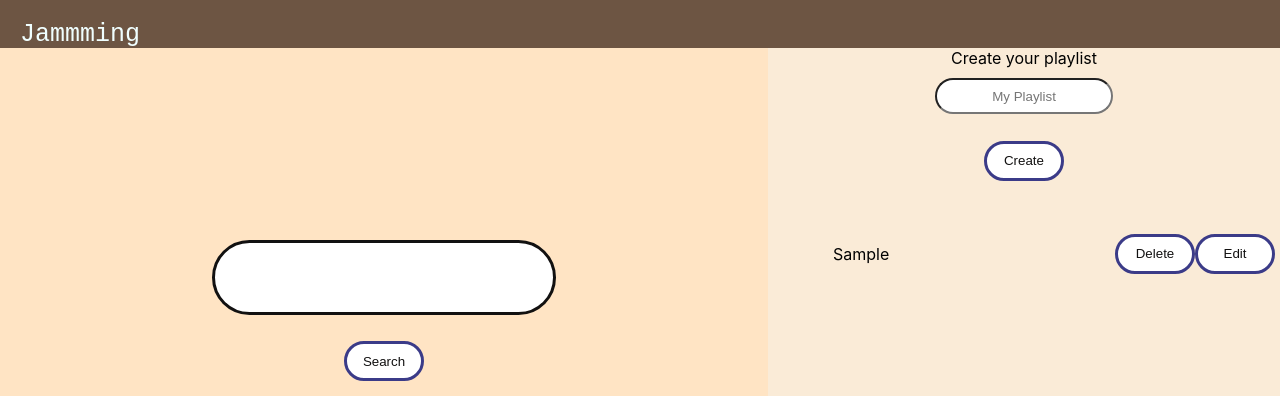
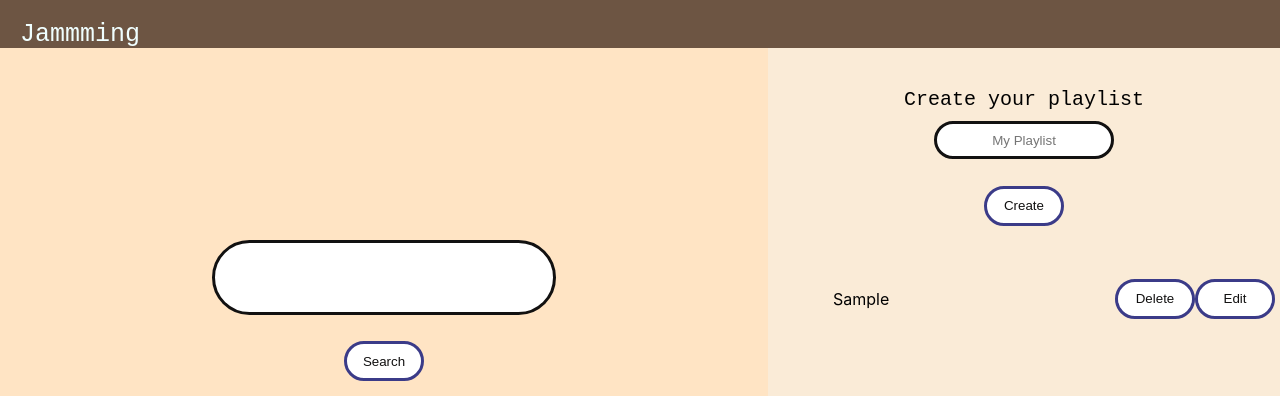
Before and after one commit to ianaliti/Jammming-2.0, a React (Create React App) app: page / in a window 1280 px wide. Both pictures are taken after typing "Sample" into the empty fields and a click on the button "Create". Shown: the top 396 px of the page. Built offline with nearby package versions, Linux system fonts and the light colour scheme; no server answers.

Commit message:
[WIP] add editText

```diff
--- a/src/App.css
+++ b/src/App.css
@@ -189,9 +189,10 @@ li {
   height: 30px;
   width: 170px;
   margin-top: 10px;
+  border: solid rgb(18, 17, 17);
 }
 
-.playlistName p {
+.playlist p {
   margin-top: 40px;
   font-family: 'Courier New', Courier, monospace;
   font-size: 20px;
@@ -217,3 +218,10 @@ li {
   justify-content: flex-end;
   padding-right: 30px;
 }
+
+.edit-playlist-input {
+  border: none;
+  outline: none;
+  font-size: 16px;
+  background: transparent;
+}
--- a/src/components/PlaylistComponent/PlaylistComponent.jsx
+++ b/src/components/PlaylistComponent/PlaylistComponent.jsx
@@ -1,19 +1,65 @@
-import React from "react";
+import React, { useState } from "react";
 import MyButton from "../button/MyButton";
 
-const PlaylistComponent = ( { ...props } ) => {
+const PlaylistComponent = (props) => {
 
-    const { deletePlaylist, title, id  } = props;
+    const { title, id, editPlaylist, deletePlaylist } = props;
+
+    const [editingText, setEditingText] = useState(title);
+    const [isEditing, setIsEditing] = useState(false);
+
+    const savePlaylist = () => {
+        setIsEditing(false);
+        editPlaylist(id, editingText)
+    }
+
+    const handleKeyDown = (e) => {
+        if (e.key === "Enter") {
+            savePlaylist();
+        }
+    }
 
     return (
-        <div className="savedPlaylistName">
-            <div>
-                <label>{title}</label>
-            </div>
-            <div className="savedPlaylistNameButton">
-                <MyButton onClick={() => deletePlaylist(id)}>Delete</MyButton>
-                <MyButton>Edit</MyButton>
-            </div>
+        <div>
+            <li className="savedPlaylistName">
+                <div>
+                    {
+                        isEditing ?
+                            (<input
+                                type='text'
+                                onChange={(e) => setEditingText(e.target.value)}
+                                onKeyDown={handleKeyDown}
+                                value={editingText}
+                                className="edit-playlist-input"
+                            />)
+                            :
+                            (<label>{title}</label>)
+                    }
+                </div>
+                <div>
+                    {
+                        isEditing ? (
+                            <div className="savedPlaylistNameButton">
+                                <MyButton className="button-cancel dropdown"
+                                    onClick={() => setIsEditing(false)}>
+                                    Cancel</MyButton>
+                                <MyButton className="button-save dropdown"
+                                    onClick={() => savePlaylist()}>
+                                    Save</MyButton>
+                            </div>
+                        ) : (
+                            <div className="savedPlaylistNameButton">
+                                <MyButton className="button-delete dropdown"
+                                    onClick={() => deletePlaylist(id)}>
+                                    Delete</MyButton>
+                                <MyButton className="button-edit dropdown"
+                                    onClick={() => setIsEditing(true)}>
+                                    Edit</MyButton>
+                            </div>
+                        )
+                    }
+                </div>
+            </li>
         </div>
     )
 }
--- a/src/components/button/MyButton.jsx
+++ b/src/components/button/MyButton.jsx
@@ -1,7 +1,7 @@
 import React from "react";
 import classes from './SearchButton.module.css'
 
-const MyButton = ({children, ...props}) => {
+const MyButton = ({ children, ...props }) => {
 
     return (
         <div>
--- a/src/components/navBar/NavBar.jsx
+++ b/src/components/navBar/NavBar.jsx
@@ -9,7 +9,7 @@ const NavBar = () => {
                 <div className='dropdown'>
                     <button className="dropbtn">Jammming</button>
                     <div className='dropdown-content'>
-                    {/* <NavLink to='/'>Home</NavLink>
+                        {/* <NavLink to='/'>Home</NavLink>
                     <NavLink to='playlist'>Playlist</NavLink> */}
                     </div>
                 </div>
--- a/src/components/searchBar/SearchBar.jsx
+++ b/src/components/searchBar/SearchBar.jsx
@@ -1,7 +1,7 @@
 import React from "react";
 import MyButton from "../button/MyButton";
 
-const SearchBar = ({...props}) => {
+const SearchBar = ({ ...props }) => {
 
 
     return (
--- a/src/components/searchResult/SearchResult.jsx
+++ b/src/components/searchResult/SearchResult.jsx
@@ -1,6 +1,6 @@
 import React from "react";
 
-const SearchResults = ( {children} ) => {
+const SearchResults = ({ children }) => {
 
     return (
         <div className="track_list">
--- a/src/components/userPlaylist/UserPlaylist.jsx
+++ b/src/components/userPlaylist/UserPlaylist.jsx
@@ -14,10 +14,10 @@ const UserPlaylist = () => {
 
     const addPlaylist = (e) => {
         e.preventDefault()
-        if(currentValue.length > 0) {
+        if (currentValue.length > 0) {
             setPlaylists([...playlists, {
                 id: Math.random(),
-                title: currentValue,
+                title: currentValue
             }])
             setCurrectValue('')
             console.log(playlists)
@@ -25,22 +25,34 @@ const UserPlaylist = () => {
     }
 
     const handleKeyDown = (e) => {
-        if(e.key == 'Enter') {
-            if(currentValue.length > 0) {
+        if (e.key == 'Enter') {
+            if (currentValue.length > 0) {
                 addPlaylist(e)
             }
         }
     }
 
     const deletePlaylist = (id) => {
-        console.log(id)
         setPlaylists(playlists.filter(playlist => playlist.id !== id))
+    }
+
+    const editPlaylist = (id, title) => {
+        setPlaylists(playlists.map(playlist => {
+            if (playlist.id == id) {
+                playlist.title = title;
+                console.log(playlist)
+                return playlist;
+            } else {
+                return playlist;
+                console.log(playlist)
+            }
+        }))
     }
 
 
     return (
-        <div className='playlists'>
         <div>
+            <div className='playlist'>
                 <p>Create your playlist</p>
                 <input
                     type="text"
@@ -59,6 +71,7 @@ const UserPlaylist = () => {
                             <PlaylistComponent
                                 key={playlist.id}
                                 deletePlaylist={deletePlaylist}
+                                editPlaylist={editPlaylist}
                                 {...playlist}
                             />
                         ))
--- a/src/pages/homepages/Homepages.jsx
+++ b/src/pages/homepages/Homepages.jsx
@@ -87,7 +87,7 @@ export default function Homepage() {
                 </SearchResults>
             </div>
             <div className='split right'>
-          <UserPlaylist/>
+                <UserPlaylist />
             </div>
         </div>
     );
```
Lines whose indentation alone changed are shown as unchanged.
